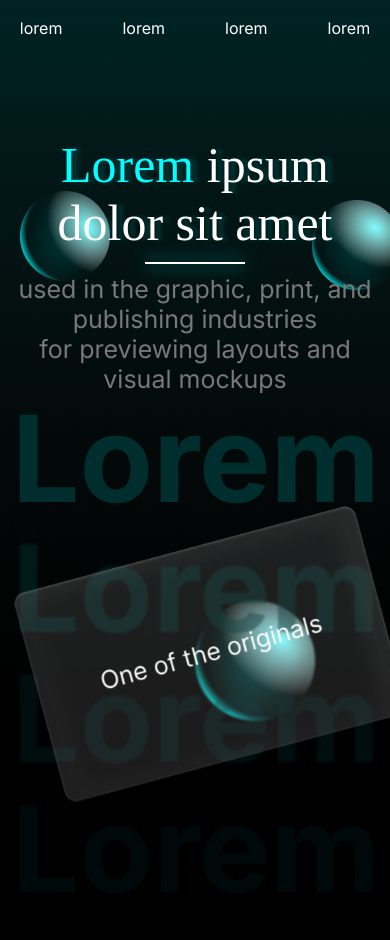
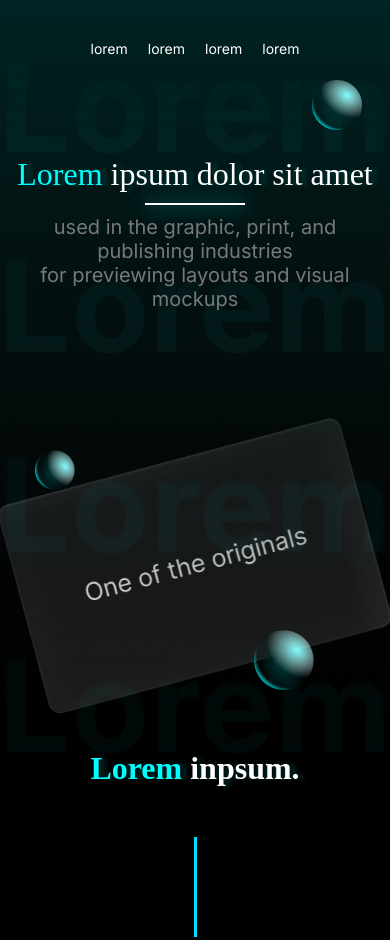
Before and after one commit to echo-tokyo/Lorem, a website: page index.html in a window 390 px wide. Shown: the top 940 px of the page. Drawn offline with nearby package versions, Linux system fonts and the light colour scheme; some packages are replaced by stand-ins of ours; a script that the page names is missing; a web font is replaced by a local one.

Commit message:
adaptive buy

```diff
--- a/styles/style.css
+++ b/styles/style.css
@@ -448,7 +448,37 @@ a {
     }
 }
 @media (max-width: 800px){
+    .block1 h1, .title h1, .block3 h1, .block4 h1, .block5 h1{
+        font-size: 32px;
+    }
+    .block1 h2, .LoremAmet h1, .LoremAmet2 h1{
+        font-size: 25px;
+    }
+    .header, .LoremAmet h2, .LoremAmet2 h2, .block3 h2, .block4 h2, .block5 h2, .block5 p, .footer{
+        font-size: 14px;
+    }
+    .header nav {
+        margin-left: 10vw;
+        margin-right: 10vw;
+        gap:20px;
+        font-size: 14px;
+        padding-top: 5vh;
+    }
+    .block1_container{
+        height: 750px;
+        background: url(../images/Ellipse\ 1.png), url(../images/Ellipse\ 2.png), url(../images/Ellipse\ 3.png), url(../images/bgB1.png);
+        background-repeat: no-repeat, no-repeat, no-repeat, repeat;
+        background-position: 80vw 80px, 9vw 450px, 65vw 630px, 0vw 0vh;
+        background-size: 50px 50px, 40px 40px, 60px 60px, 100% 100%;
+    }
+    .block1 h1 {
+        font-size: 32px;
+    }
+    .block1 h2 {
+        font-size: 20px;
+    }
     .block1{
+        position: relative;
         flex-direction: column;
     }
     .content{
@@ -456,15 +486,37 @@ a {
         text-align: center;
         align-items: center;
     }
-    .art{
-        margin: 0 auto;
+    .art {
+        display: flex;
+        z-index: -1;
+        position: absolute;
+        width: 100%;
+        align-items: center;
+        justify-content: center;
+        font-weight: bold;
+        font-size: 128px;
+        height: 680px;
+        margin-right: 0;
+        user-select: none;
+        top: 10px;
     }
-    .art nav{
-
+    .card {
+        position: absolute;
+        top: 350px;
+    }
+    .art nav p {
+        line-height: 200px;
+    }
+    .block2 {
+        margin-top: 0;
+    }
+    .block3 {
+        margin-top: 50px;
     }
     .block4{
         flex-direction: column;
         margin-right: 0;
+        margin-bottom: 50px;
         gap: 0;
     }
     .block4__itemL img{
@@ -473,4 +525,45 @@ a {
     .block4__itemR{
         height: 400px;
     }
+
+    .block5_header{
+        display: flex;
+        justify-content: center;
+    }
+
+    .line {
+        display: flex;
+        align-self: center;
+    }
+
+    .block3__title {
+        text-align: center;
+    }
+
+    .block3__subtitle {
+        text-align: center;
+    }
+    .block5 {
+        margin-bottom: 50px;
+    }
+    .block5__items {
+        height: 800px;
+    }
+    .block5__item1 img, .block5__item4 img {
+        width:162px;
+        height:262px;
+    }
+    .block5__item1 p {
+        padding-left: 12px;
+    }
+    .block5__item2 img, .block5__item3 img {
+        width:150px;
+        height: 250px;
+    }
+    .block5__item3{
+        padding-left: 12px;
+    }
+    .block5__item2{
+        padding-right: 12px;
+    }
 }
```
